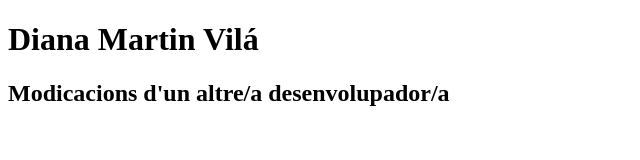
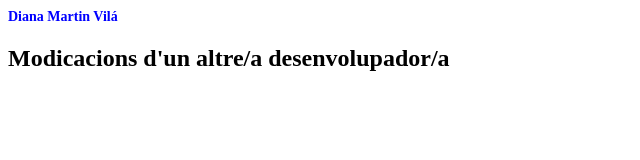
Before and after one commit to DianaIOC/CreacioDigital, a website: page public_html/index.html in a window 1280 px wide. Shown: the whole page, without its empty margins (0-640 px from the left). Drawn offline with Linux system fonts and the light colour scheme.

Commit message:
CreacióDigital: Versió 1.1.1.1 Afegir style.css personalitzat

```diff
--- a/public_html/index.html
+++ b/public_html/index.html
@@ -8,6 +8,7 @@ Click nbfs://nbhost/SystemFileSystem/Templates/Other/html.html to edit this temp
         <title>Creació Digital</title>
         <meta charset="UTF-8">
         <meta name="viewport" content="width=device-width, initial-scale=1.0">
+        <link rel="stylesheet" href="style.css">
     </head>
     <body>
         <h1>Diana Martin Vilá</h1>
--- /dev/null
+++ b/public_html/style.css
@@ -0,0 +1,7 @@
+h1 {
+
+color: blue;
+
+font-size: 14px;
+
+}
```
